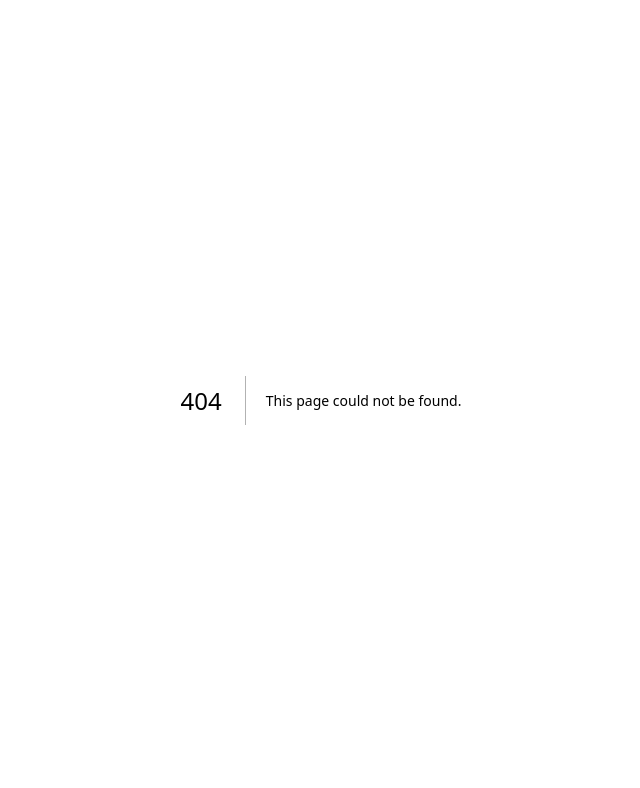
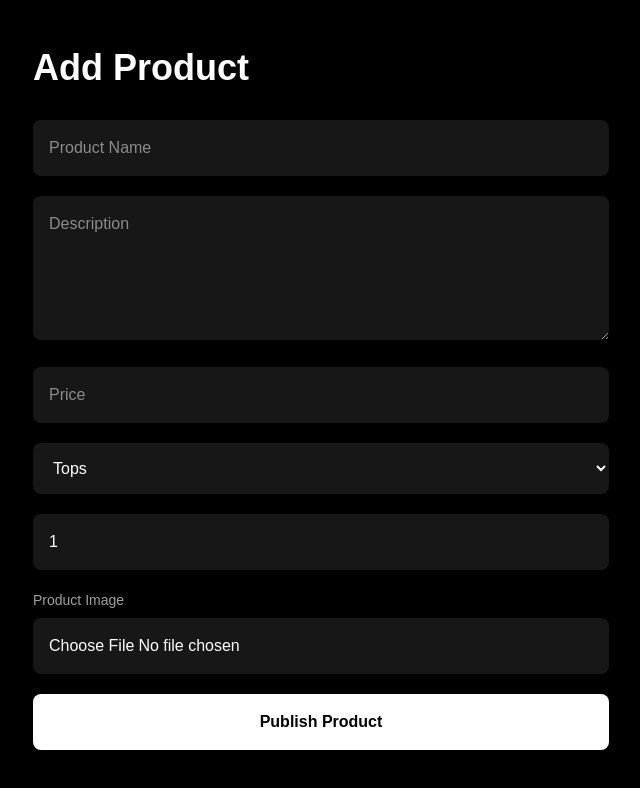
Before and after one commit to StreetIssue-ops/Street-Issue, a Next.js app: page /admin/new in a window 1280 px wide. Before the commit this address had no page. Shown: the top 788 px of the page, without its empty margins (319-959 px from the left). Built offline with nearby package versions, Linux system fonts and the light colour scheme; no server answers.

Commit message:
Added product upload

```diff
--- /dev/null
+++ b/app/admin/new/page.tsx
@@ -0,0 +1,182 @@
+"use client";
+
+import { useState } from "react";
+import { useRouter } from "next/navigation";
+import { supabase } from "@/lib/supabase";
+
+export default function NewProductPage() {
+  const router = useRouter();
+
+  const [loading, setLoading] = useState(false);
+
+  const [name, setName] = useState("");
+  const [price, setPrice] = useState("");
+  const [description, setDescription] = useState("");
+  const [category, setCategory] = useState("tops");
+  const [stock, setStock] = useState("1");
+
+  const [image, setImage] = useState<File | null>(null);
+
+  async function handleSubmit(
+    e: React.FormEvent<HTMLFormElement>
+  ) {
+    e.preventDefault();
+
+    if (!image) {
+      alert("Please choose an image.");
+      return;
+    }
+
+    setLoading(true);
+
+    const slug = name
+      .toLowerCase()
+      .trim()
+      .replace(/[^a-z0-9]+/g, "-")
+      .replace(/^-|-$/g, "");
+
+    const fileExt = image.name.split(".").pop();
+
+    const fileName = `${Date.now()}.${fileExt}`;
+
+    const filePath = fileName;
+
+    const { error: uploadError } =
+      await supabase.storage
+        .from("products")
+        .upload(filePath, image);
+
+    if (uploadError) {
+      setLoading(false);
+      alert(uploadError.message);
+      return;
+    }
+
+    const {
+      data: publicUrlData,
+    } = supabase.storage
+      .from("products")
+      .getPublicUrl(filePath);
+
+    const image_url =
+      publicUrlData.publicUrl;
+
+    const { error } =
+      await supabase
+        .from("products")
+        .insert([
+          {
+            name,
+            slug,
+            description,
+            category,
+            stock: Number(stock),
+            price: Number(price),
+            featured: true,
+            image_url,
+          },
+        ]);
+
+    setLoading(false);
+
+    if (error) {
+      alert(error.message);
+      return;
+    }
+
+    alert("Product Published!");
+
+    router.push("/shop");
+    router.refresh();
+  }
+
+  return (
+    <main className="min-h-screen bg-black text-white px-8 py-12">
+      <div className="max-w-xl mx-auto">
+
+        <h1 className="text-4xl font-bold mb-8">
+          Add Product
+        </h1>
+
+        <form
+          onSubmit={handleSubmit}
+          className="space-y-5"
+        >
+
+          <input
+            required
+            placeholder="Product Name"
+            value={name}
+            onChange={(e) => setName(e.target.value)}
+            className="w-full rounded-lg bg-neutral-900 p-4 outline-none"
+          />
+
+          <textarea
+            required
+            placeholder="Description"
+            value={description}
+            onChange={(e) => setDescription(e.target.value)}
+            className="w-full rounded-lg bg-neutral-900 p-4 h-36 outline-none"
+          />
+
+          <input
+            required
+            type="number"
+            placeholder="Price"
+            value={price}
+            onChange={(e) => setPrice(e.target.value)}
+            className="w-full rounded-lg bg-neutral-900 p-4 outline-none"
+          />
+
+          <select
+            value={category}
+            onChange={(e) => setCategory(e.target.value)}
+            className="w-full rounded-lg bg-neutral-900 p-4"
+          >
+            <option value="tops">Tops</option>
+            <option value="bottoms">Bottoms</option>
+          </select>
+
+          <input
+            required
+            type="number"
+            placeholder="Stock"
+            value={stock}
+            onChange={(e) => setStock(e.target.value)}
+            className="w-full rounded-lg bg-neutral-900 p-4 outline-none"
+          />
+
+          <div>
+            <label className="block mb-2 text-sm text-neutral-400">
+              Product Image
+            </label>
+
+            <input
+              required
+              type="file"
+              accept="image/*"
+              onChange={(e) =>
+                setImage(
+                  e.target.files
+                    ? e.target.files[0]
+                    : null
+                )
+              }
+              className="w-full rounded-lg bg-neutral-900 p-4"
+            />
+          </div>
+
+          <button
+            disabled={loading}
+            type="submit"
+            className="w-full bg-white text-black py-4 rounded-lg font-semibold hover:bg-neutral-200 transition"
+          >
+            {loading ? "Publishing..." : "Publish Product"}
+          </button>
+
+        </form>
+
+      </div>
+    </main>
+  );
+}
--- /dev/null
+++ b/app/admin/page.tsx
@@ -0,0 +1,67 @@
+import Link from "next/link";
+
+export default function AdminPage() {
+  return (
+    <main className="min-h-screen bg-black text-white px-8 py-10">
+      <div className="max-w-6xl mx-auto">
+        <h1 className="text-5xl font-bold mb-2">Street Issue Admin</h1>
+
+        <p className="text-neutral-400 mb-10">
+          Manage your products and future drops.
+        </p>
+
+        <div className="grid md:grid-cols-3 gap-6">
+
+          {/* Products */}
+          <div className="border border-neutral-800 rounded-2xl p-6">
+            <h2 className="text-2xl font-semibold mb-2">
+              Products
+            </h2>
+
+            <p className="text-neutral-400 mb-6">
+              Add, edit and remove products.
+            </p>
+
+            <Link
+              href="/admin/new"
+              className="block w-full text-center border border-white py-3 rounded hover:bg-white hover:text-black transition"
+            >
+              + Add Product
+            </Link>
+          </div>
+
+          {/* Orders */}
+          <div className="border border-neutral-800 rounded-2xl p-6">
+            <h2 className="text-2xl font-semibold mb-2">
+              Orders
+            </h2>
+
+            <p className="text-neutral-400 mb-6">
+              View customer orders.
+            </p>
+
+            <button className="w-full border border-neutral-700 py-3 rounded opacity-50 cursor-not-allowed">
+              Coming Soon
+            </button>
+          </div>
+
+          {/* Settings */}
+          <div className="border border-neutral-800 rounded-2xl p-6">
+            <h2 className="text-2xl font-semibold mb-2">
+              Settings
+            </h2>
+
+            <p className="text-neutral-400 mb-6">
+              Store settings and configuration.
+            </p>
+
+            <button className="w-full border border-neutral-700 py-3 rounded opacity-50 cursor-not-allowed">
+              Coming Soon
+            </button>
+          </div>
+
+        </div>
+      </div>
+    </main>
+  );
+}
--- /dev/null
+++ b/app/shop/page.tsx
@@ -0,0 +1,71 @@
+import { supabase } from "@/lib/supabase";
+
+export default async function ShopPage() {
+  const { data: products, error } = await supabase
+    .from("products")
+    .select("*")
+    .order("created_at", { ascending: false });
+
+  return (
+    <main className="min-h-screen bg-black text-white px-8 py-16">
+      <div className="max-w-7xl mx-auto">
+        <h1 className="text-5xl font-bold mb-3">Shop</h1>
+        <p className="text-neutral-400 mb-12">
+          Discover the latest Street Issue pieces.
+        </p>
+
+        {error && (
+          <p className="text-red-500">Failed to load products.</p>
+        )}
+
+        {!products || products.length === 0 ? (
+          <div className="border border-neutral-800 rounded-2xl p-8 text-center">
+            <h2 className="text-2xl font-semibold mb-2">
+              No products yet
+            </h2>
+            <p className="text-neutral-400">
+              Upload your first product from the admin dashboard.
+            </p>
+          </div>
+        ) : (
+          <div className="grid gap-8 sm:grid-cols-2 lg:grid-cols-4">
+            {products.map((product) => (
+              <div
+                key={product.id}
+                className="border border-neutral-800 rounded-2xl overflow-hidden"
+              >
+                <div className="h-80 bg-neutral-900 flex items-center justify-center">
+                  {product.image_url ? (
+                    <img
+                      src={product.image_url}
+                      alt={product.name}
+                      className="w-full h-full object-cover"
+                    />
+                  ) : (
+                    <span className="text-neutral-500">
+                      No Image
+                    </span>
+                  )}
+                </div>
+
+                <div className="p-5">
+                  <h2 className="text-xl font-semibold">
+                    {product.name}
+                  </h2>
+
+                  <p className="text-neutral-400 mt-2">
+                    ₦{product.price.toLocaleString()}
+                  </p>
+
+                  <button className="mt-5 w-full border border-white py-3 hover:bg-white hover:text-black transition">
+                    View Product
+                  </button>
+                </div>
+              </div>
+            ))}
+          </div>
+        )}
+      </div>
+    </main>
+  );
+}
--- /dev/null
+++ b/lib/supabase.ts
@@ -0,0 +1,6 @@
+import { createClient } from "@supabase/supabase-js";
+
+const supabaseUrl = process.env.NEXT_PUBLIC_SUPABASE_URL!;
+const supabaseAnonKey = process.env.NEXT_PUBLIC_SUPABASE_ANON_KEY!;
+
+export const supabase = createClient(supabaseUrl, supabaseAnonKey);
--- a/package.json
+++ b/package.json
@@ -9,6 +9,7 @@
     "lint": "eslint"
   },
   "dependencies": {
+    "@supabase/supabase-js": "^2.110.1",
     "next": "16.2.10",
     "react": "19.2.4",
     "react-dom": "19.2.4"
```
Also changed, not shown: 1 other file (tests, documents, lock files or other folders).
